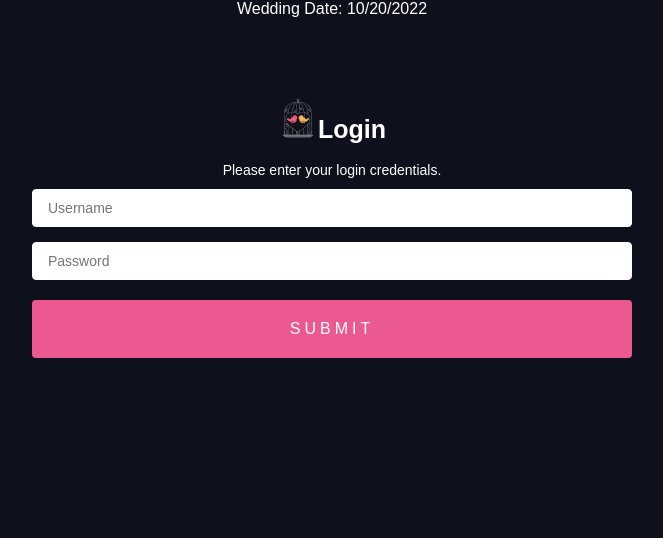
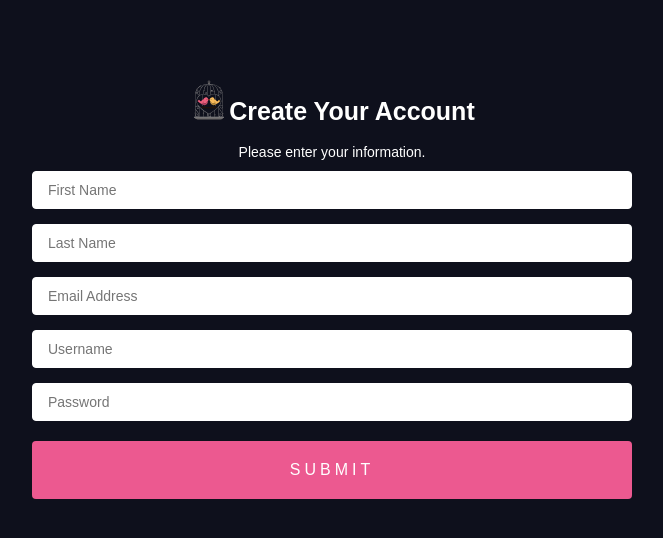
Before and after one commit to elsabalk/Registry, a React (Create React App) app: page / in a window 1280 px wide. Shown: the top 538 px of the page, without its empty margins (308-971 px from the left). Built offline with nearby package versions, Linux system fonts and the light colour scheme.

Commit message:
Added Account creation page and refactored App.js to be account creation page first. Update login header to remove wedding date

```diff
--- a/src/App.js
+++ b/src/App.js
@@ -1,11 +1,12 @@
 import React, { Component } from 'react';
+import AccountCreate from './components/AccountCreate';
 import Login from './components/Login';
 
 class App extends Component {
   render() {
     return (
       <div className="App">
-        <Login/>
+         <AccountCreate/>
       </div>
     );
   }
--- /dev/null
+++ b/src/components/AccountCreate.js
@@ -0,0 +1,23 @@
+import { useState } from "react";
+import { useForm } from "react-hook-form";
+import AccountHeader from "./AccountCreateHeader";
+
+export default function AccountCreate() {
+  const { register, handleSubmit } = useForm();
+  const [result, setResult] = useState("");
+  const onSubmit = (data) => setResult(JSON.stringify(data));
+
+  return (
+    <form onSubmit={handleSubmit(onSubmit)}>
+      <AccountHeader />
+      <input {...register("firstName")} placeholder="First Name" />
+      <input {...register("lastName")} placeholder="Last Name" />
+      <input {...register("email")} placeholder="Email Address" />
+      <input {...register("username")} placeholder="Username" />
+      <input type="password" {...register("password")} placeholder="Password" />
+
+      <p>{result}</p>
+      <input type="submit" />
+    </form>
+  );
+}
--- /dev/null
+++ b/src/components/AccountCreateHeader.js
@@ -0,0 +1,15 @@
+import React from "react";
+
+export default () => {
+    return (
+        <div style={{ marginBottom: 10 }}>
+          <h1 className="h1">
+          <img style={{ width: 40, height: 40 }} src={"../icons/lovebirds.svg"} alt="lovebirds" />
+            Create Your Account
+          </h1>
+          <p style={{ fontSize: 14, lineHeight: 1.3, marginBottom: 0 }}>
+            Please enter your information.
+          </p>
+        </div>
+      );
+    };
--- a/src/components/Login.js
+++ b/src/components/Login.js
@@ -2,7 +2,7 @@ import { useState } from "react";
 import { useForm } from "react-hook-form";
 import Headers from "./LoginHeader.js";
 
-export default function App() {
+export default function Login() {
   const { register, handleSubmit } = useForm();
   const [result, setResult] = useState("");
   const onSubmit = (data) => setResult(JSON.stringify(data));
--- a/src/components/LoginHeader.js
+++ b/src/components/LoginHeader.js
@@ -1,10 +1,8 @@
 import React from "react";
-let weddingDate = "10/20/2022";
 
 export default () => {
   return (
     <div style={{ marginBottom: 10 }}>
-      <span className="countdown">Wedding Date: {weddingDate}</span>
       <h1 className="h1">
       <img style={{ width: 40, height: 40 }} src={"../icons/lovebirds.svg"} alt="lovebirds" />
         Login
```
